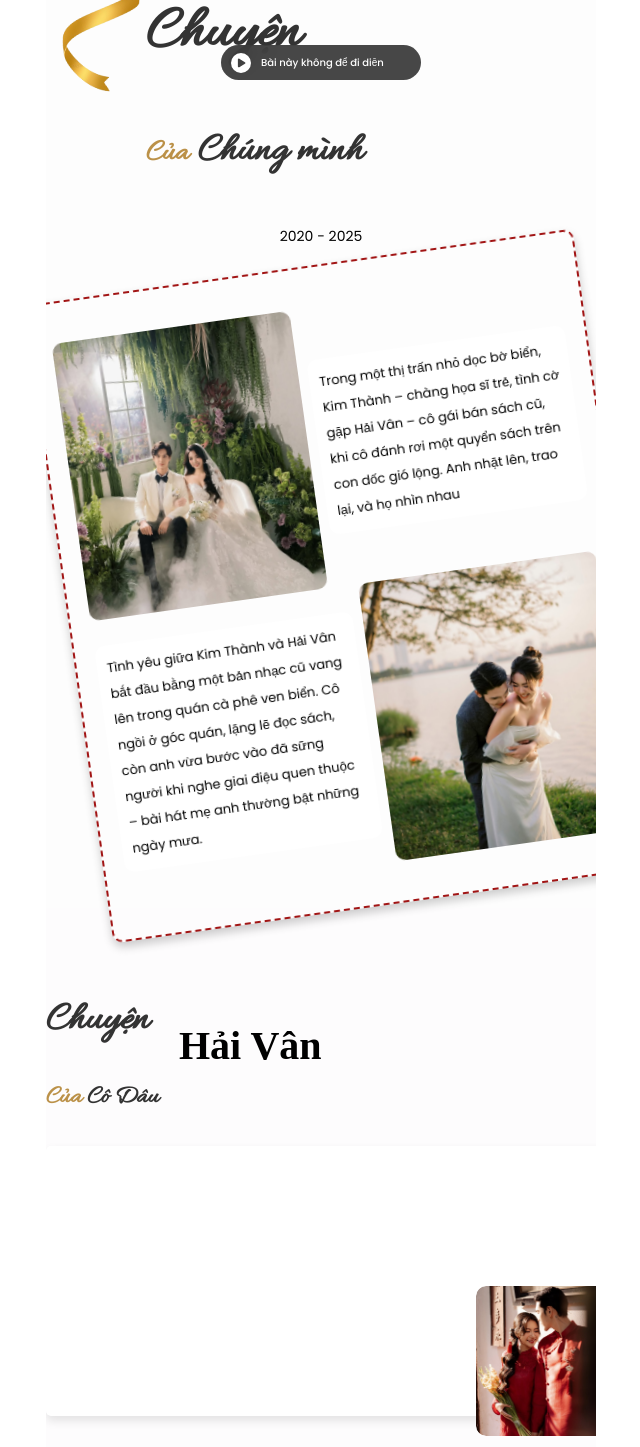
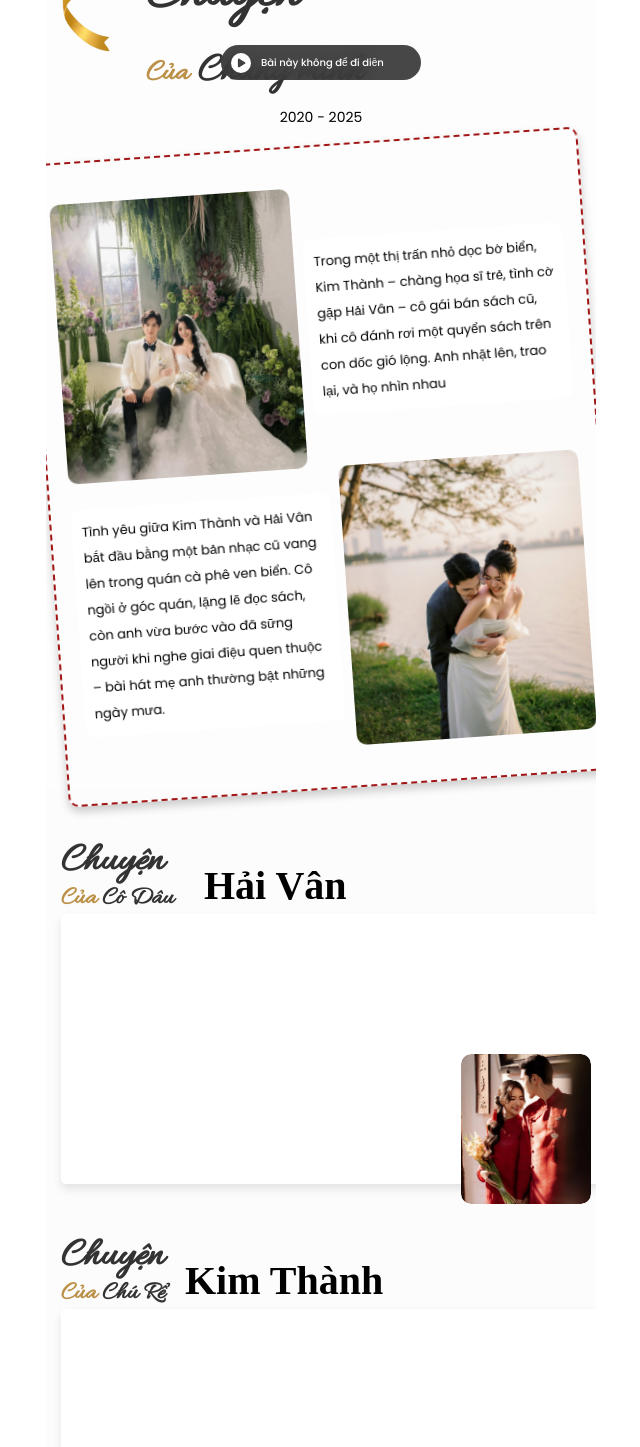
Before and after one commit to Yeager1711/Minto, a Next.js app: page /template/2/edit/1 in a window 1280 px wide. Shown: the part 700-2147 px from the top of the page, without its empty margins (319-959 px from the left). Built offline with nearby package versions, Linux system fonts and the light colour scheme; a web font is replaced by a local one.

Commit message:
add file

```diff
--- a/app/template/2/edit/[id]/mau_2.module.css
+++ b/app/template/2/edit/[id]/mau_2.module.css
@@ -298,14 +298,14 @@
   z-index: 3;
   font-family: "Allura", cursive;
   font-size: 6rem;
-  margin-left: 8rem;
+  margin: 2rem 0 0 8rem;
 }
 .mau_2_container .mau_2 .story .Timing_Hook .Timing_Hook__content h4 {
   color: #333;
   z-index: 3;
   font-family: "Allura", cursive;
   font-size: 4rem;
-  margin-left: 8rem;
+  margin: 2rem 0 0 8rem;
 }
 .mau_2_container .mau_2 .story .Timing_Hook .Timing_Hook__content h4 span {
   font-size: 3rem;
@@ -318,11 +318,12 @@
   text-align: center;
 }
 .mau_2_container .mau_2 .story .content_story {
+  margin-left: -2rem;
   border-radius: 1rem;
   padding: 2rem;
   max-width: 60rem;
   width: 100%;
-  transform: rotate(-8deg);
+  transform: rotate(-4deg);
   border: 0.2rem dashed #a11414;
   box-shadow: 0 0.5rem 1rem rgba(0, 0, 0, 0.2);
 }
@@ -388,23 +389,26 @@
 }
 .mau_2_container .mau_2 .story_bride {
   margin: 5rem 0 0 0;
+  padding: 0 1.5rem;
 }
 .mau_2_container .mau_2 .story_bride .story_bride_wrapper .story_bride__content {
   display: flex;
   align-items: center;
-  gap: 2rem;
+  gap: 3rem;
 }
 .mau_2_container .mau_2 .story_bride .story_bride_wrapper .story_bride__content .left h3 {
   color: #333;
   z-index: 3;
   font-family: "Allura", cursive;
   font-size: 4rem;
+  margin: 0;
 }
 .mau_2_container .mau_2 .story_bride .story_bride_wrapper .story_bride__content .left h4 {
   color: #333;
   z-index: 3;
   font-family: "Allura", cursive;
   font-size: 2.5rem;
+  margin: 0;
 }
 .mau_2_container .mau_2 .story_bride .story_bride_wrapper .story_bride__content .left h4 span {
   font-size: 2.5rem;
@@ -415,7 +419,7 @@
   flex: 1 1 22rem;
 }
 .mau_2_container .mau_2 .story_bride .story_bride_wrapper .story_bride__content .right h2 {
-  margin-top: 2rem;
+  margin: 2rem 0 0;
   margin-left: 0;
   font-size: 4rem;
   font-family: "Herr Von Muellerhoff", cursive;
@@ -462,6 +466,7 @@
 }
 .mau_2_container .mau_2 .story_groom {
   margin: 5rem 0 0 0;
+  padding: 0 1.5rem;
 }
 .mau_2_container .mau_2 .story_groom .story_groom_wrapper .story_groom__content {
   display: flex;
@@ -473,12 +478,14 @@
   z-index: 3;
   font-family: "Allura", cursive;
   font-size: 4rem;
+  margin: 0;
 }
 .mau_2_container .mau_2 .story_groom .story_groom_wrapper .story_groom__content .left h4 {
   color: #333;
   z-index: 3;
   font-family: "Allura", cursive;
   font-size: 2.5rem;
+  margin: 0;
 }
 .mau_2_container .mau_2 .story_groom .story_groom_wrapper .story_groom__content .left h4 span {
   font-size: 2.5rem;
@@ -489,7 +496,7 @@
   flex: 1 1 22rem;
 }
 .mau_2_container .mau_2 .story_groom .story_groom_wrapper .story_groom__content .right h2 {
-  margin-top: 2rem;
+  margin: 2rem 0 0;
   margin-left: 0;
   font-size: 4rem;
   font-family: "Herr Von Muellerhoff", cursive;
--- a/app/template/2/edit/[id]/mau_2.module.scss
+++ b/app/template/2/edit/[id]/mau_2.module.scss
@@ -345,7 +345,7 @@
                         z-index: 3;
                         font-family: "Allura", cursive;
                         font-size: 6rem;
-                        margin-left: 8rem;
+                        margin: 2rem 0 0 8rem;
                     }
 
                     h4 {
@@ -353,7 +353,7 @@
                         z-index: 3;
                         font-family: "Allura", cursive;
                         font-size: 4rem;
-                        margin-left: 8rem;
+                        margin: 2rem 0 0 8rem;
 
                         span {
                             font-size: 3rem;
@@ -371,12 +371,12 @@
             }
 
             .content_story {
-                // background: #f5f5f5;
+                margin-left: -2rem;
                 border-radius: 1rem;
                 padding: 2rem;
                 max-width: 60rem;
                 width: 100%;
-                transform: rotate(-8deg);
+                transform: rotate(-4deg);
                 border: .2rem dashed #a11414;
                 box-shadow: 0 .5rem 1rem rgba(0, 0, 0, 0.2);
 
@@ -453,14 +453,14 @@
 
         .story_bride {
             margin: 5rem 0 0 0;
+            padding: 0 1.5rem;
 
             .story_bride_wrapper {
-
 
                 .story_bride__content {
                     display: flex;
                     align-items: center;
-                    gap: 2rem;
+                    gap: 3rem;
 
                     .left {
 
@@ -470,7 +470,7 @@
                             z-index: 3;
                             font-family: "Allura", cursive;
                             font-size: 4rem;
-
+                            margin: 0;
                         }
 
                         h4 {
@@ -478,6 +478,7 @@
                             z-index: 3;
                             font-family: "Allura", cursive;
                             font-size: 2.5rem;
+                            margin: 0;
 
 
                             span {
@@ -486,7 +487,6 @@
                                 color: #bb9148;
                             }
 
-
                         }
                     }
 
@@ -494,7 +494,7 @@
                         flex: 1 1 22rem;
 
                         h2 {
-                            margin-top: 2rem;
+                            margin: 2rem 0 0;
                             margin-left: 0;
                             font-size: 4rem;
                             font-family: "Herr Von Muellerhoff", cursive;
@@ -550,6 +550,7 @@
 
         .story_groom {
             margin: 5rem 0 0 0;
+            padding: 0 1.5rem;
 
             .story_groom_wrapper {
 
@@ -565,6 +566,7 @@
                             z-index: 3;
                             font-family: "Allura", cursive;
                             font-size: 4rem;
+                            margin: 0;
 
                         }
 
@@ -573,6 +575,7 @@
                             z-index: 3;
                             font-family: "Allura", cursive;
                             font-size: 2.5rem;
+                            margin: 0;
 
 
                             span {
@@ -589,7 +592,7 @@
                         flex: 1 1 22rem;
 
                         h2 {
-                            margin-top: 2rem;
+                            margin: 2rem 0 0;
                             margin-left: 0;
                             font-size: 4rem;
                             font-family: "Herr Von Muellerhoff", cursive;
--- a/app/template/2/mau_2.module.css
+++ b/app/template/2/mau_2.module.css
@@ -403,14 +403,14 @@
   z-index: 3;
   font-family: "Allura", cursive;
   font-size: 6rem;
-  margin-left: 8rem;
+  margin: 2rem 0 0 8rem;
 }
 .mau_2_container .mau_2 .story .Timing_Hook .Timing_Hook__content h4 {
   color: #333;
   z-index: 3;
   font-family: "Allura", cursive;
   font-size: 4rem;
-  margin-left: 8rem;
+  margin: 2rem 0 0 8rem;
 }
 .mau_2_container .mau_2 .story .Timing_Hook .Timing_Hook__content h4 span {
   font-size: 3rem;
@@ -424,11 +424,12 @@
   text-align: center;
 }
 .mau_2_container .mau_2 .story .content_story {
+  margin-left: -2rem;
   border-radius: 1rem;
   padding: 2rem;
   max-width: 60rem;
   width: 100%;
-  transform: rotate(-8deg);
+  transform: rotate(-4deg);
   border: 0.2rem dashed #a11414;
   box-shadow: 0 0.5rem 1rem rgba(0, 0, 0, 0.2);
 }
@@ -494,6 +495,7 @@
 }
 .mau_2_container .mau_2 .story_bride {
   margin: 5rem 0 0 0;
+  padding: 0 1.5rem;
 }
 .mau_2_container .mau_2 .story_bride .story_bride_wrapper .story_bride__content {
   display: flex;
@@ -510,7 +512,7 @@
   color: #333;
   z-index: 3;
   font-family: "Allura", cursive;
-  font-size: 2rem;
+  font-size: 2.5rem;
 }
 .mau_2_container .mau_2 .story_bride .story_bride_wrapper .story_bride__content .left h4 span {
   font-size: 2.5rem;
@@ -521,7 +523,7 @@
   flex: 1 1 22rem;
 }
 .mau_2_container .mau_2 .story_bride .story_bride_wrapper .story_bride__content .right h2 {
-  margin-top: 2rem;
+  margin: 2rem 0 0;
   margin-left: 0;
   font-size: 4rem;
   font-family: "Herr Von Muellerhoff", cursive;
@@ -568,6 +570,7 @@
 }
 .mau_2_container .mau_2 .story_groom {
   margin: 5rem 0 0 0;
+  padding: 0 1.5rem;
 }
 .mau_2_container .mau_2 .story_groom .story_groom_wrapper .story_groom__content {
   display: flex;
@@ -584,7 +587,7 @@
   color: #333;
   z-index: 3;
   font-family: "Allura", cursive;
-  font-size: 2rem;
+  font-size: 2.5rem;
 }
 .mau_2_container .mau_2 .story_groom .story_groom_wrapper .story_groom__content .left h4 span {
   font-size: 2.5rem;
@@ -595,7 +598,7 @@
   flex: 1 1 22rem;
 }
 .mau_2_container .mau_2 .story_groom .story_groom_wrapper .story_groom__content .right h2 {
-  margin-top: 2rem;
+  margin: 2rem 0 0;
   margin-left: 0;
   font-size: 4rem;
   font-family: "Herr Von Muellerhoff", cursive;
--- a/app/template/2/mau_2.module.scss
+++ b/app/template/2/mau_2.module.scss
@@ -460,7 +460,7 @@
                         z-index: 3;
                         font-family: "Allura", cursive;
                         font-size: 6rem;
-                        margin-left: 8rem;
+                        margin: 2rem 0 0 8rem;
                     }
 
                     h4 {
@@ -468,7 +468,8 @@
                         z-index: 3;
                         font-family: "Allura", cursive;
                         font-size: 4rem;
-                        margin-left: 8rem;
+                        margin: 2rem 0 0 8rem;
+
 
                         span {
                             font-size: 3rem;
@@ -487,12 +488,12 @@
             }
 
             .content_story {
-                // background: #f5f5f5;
+                margin-left: -2rem;
                 border-radius: 1rem;
                 padding: 2rem;
                 max-width: 60rem;
                 width: 100%;
-                transform: rotate(-8deg);
+                transform: rotate(-4deg);
                 border: .2rem dashed #a11414;
                 box-shadow: 0 .5rem 1rem rgba(0, 0, 0, 0.2);
 
@@ -569,9 +570,9 @@
 
         .story_bride {
             margin: 5rem 0 0 0;
+            padding: 0 1.5rem;
 
             .story_bride_wrapper {
-
 
                 .story_bride__content {
                     display: flex;
@@ -593,7 +594,7 @@
                             color: #333;
                             z-index: 3;
                             font-family: "Allura", cursive;
-                            font-size: 2rem;
+                            font-size: 2.5rem;
 
 
                             span {
@@ -610,7 +611,7 @@
                         flex: 1 1 22rem;
 
                         h2 {
-                            margin-top: 2rem;
+                            margin: 2rem 0 0;
                             margin-left: 0;
                             font-size: 4rem;
                             font-family: "Herr Von Muellerhoff", cursive;
@@ -666,6 +667,7 @@
 
         .story_groom {
             margin: 5rem 0 0 0;
+            padding: 0 1.5rem;
 
             .story_groom_wrapper {
 
@@ -688,7 +690,7 @@
                             color: #333;
                             z-index: 3;
                             font-family: "Allura", cursive;
-                            font-size: 2rem;
+                            font-size: 2.5rem;
 
 
                             span {
@@ -705,7 +707,7 @@
                         flex: 1 1 22rem;
 
                         h2 {
-                            margin-top: 2rem;
+                            margin: 2rem 0 0;
                             margin-left: 0;
                             font-size: 4rem;
                             font-family: "Herr Von Muellerhoff", cursive;
```
Also changed, not shown: 2 other files (tests, documents, lock files or other folders).
